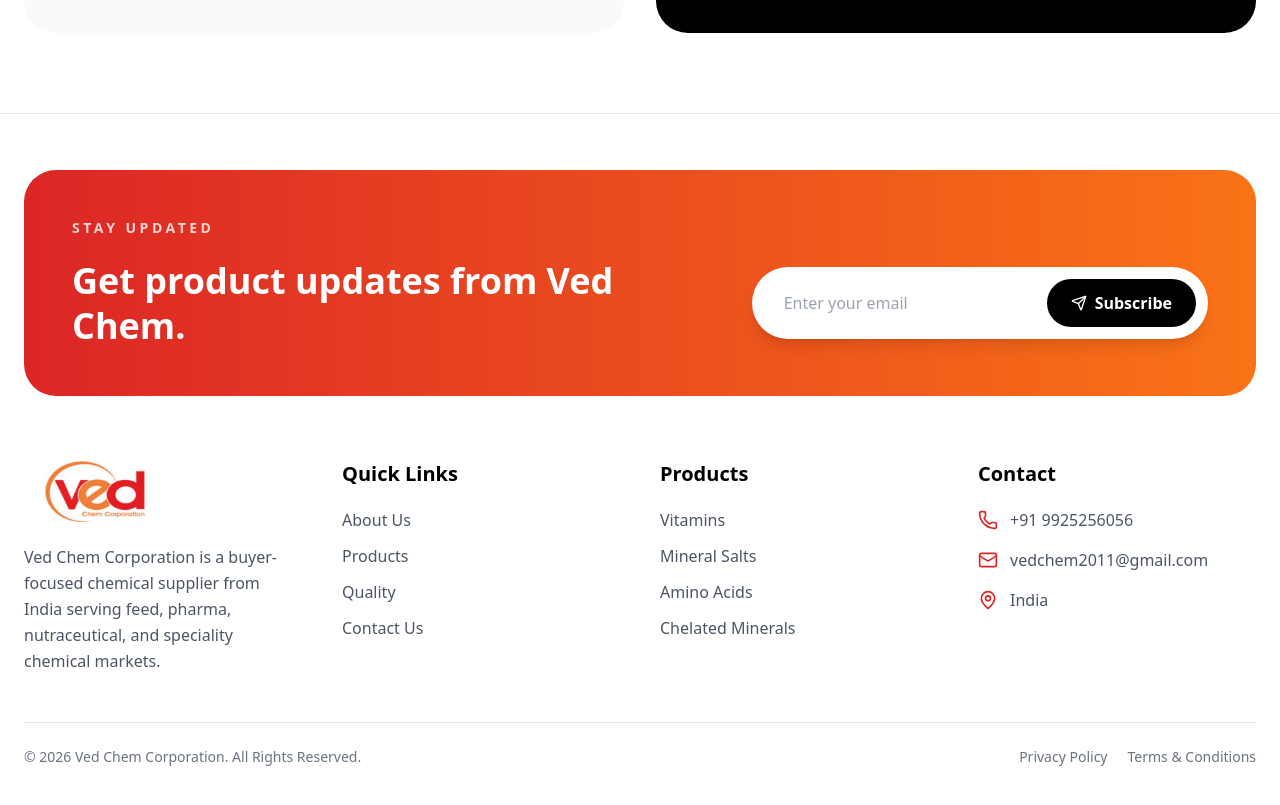
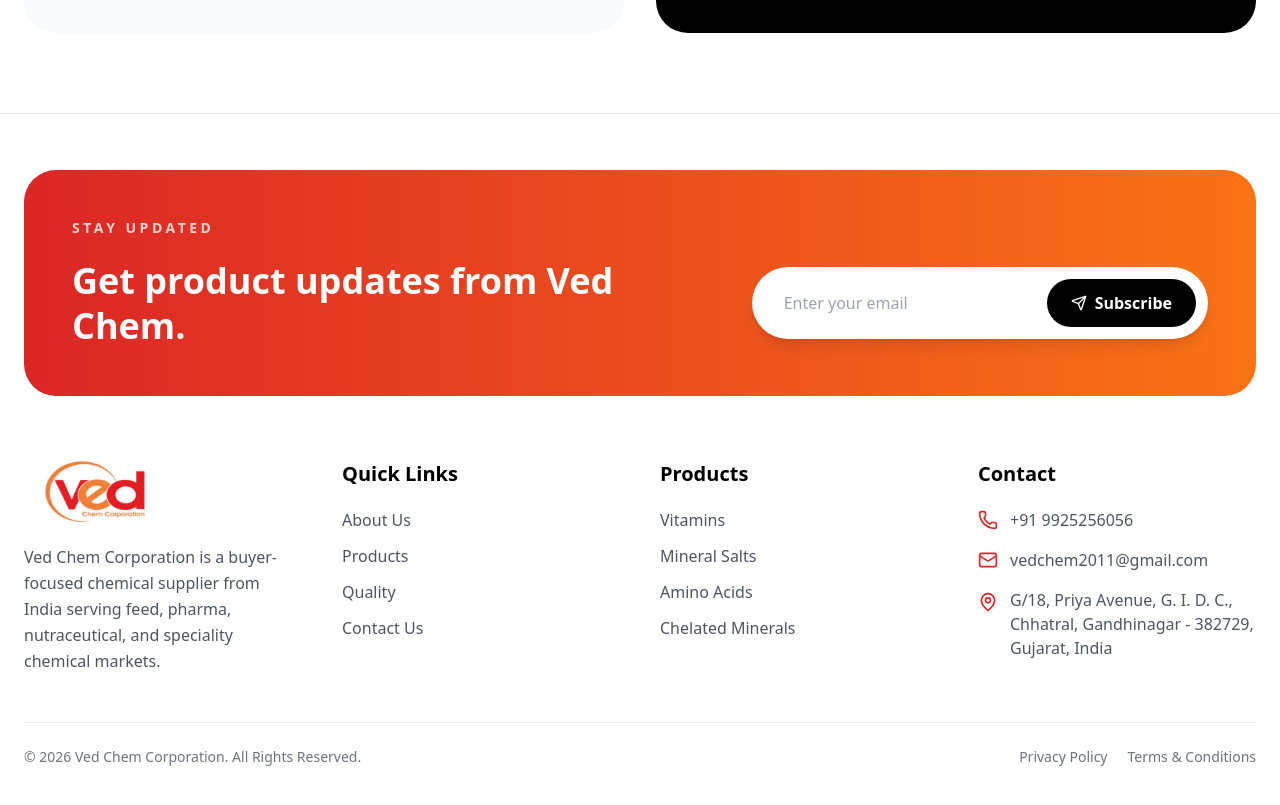
Before and after one commit to patelved3313/vedchem-redesign, a Next.js app: page /en/infrastructure in a window 1280 px wide. Shown: the part 1015-1820 px from the top of the page. Built offline with nearby package versions, Linux system fonts and the light colour scheme.

Commit message:
Update Footer.tsx

```diff
--- a/components/Footer.tsx
+++ b/components/Footer.tsx
@@ -58,21 +58,43 @@
             </div>
           </div>
 
+          {/* UPDATED CONTACT SECTION */}
           <div>
             <h3 className="text-xl font-black text-black">Contact</h3>
             <div className="mt-5 space-y-4 text-gray-600">
-              <p className="flex items-center gap-3">
+
+              <a
+                href="tel:+919925256056"
+                className="flex items-center gap-3 hover:text-red-600"
+              >
                 <Phone className="h-5 w-5 text-red-600" />
                 +91 9925256056
-              </p>
-              <p className="flex items-center gap-3">
+              </a>
+
+              <a
+                href="mailto:vedchem2011@gmail.com"
+                className="flex items-center gap-3 hover:text-red-600"
+              >
                 <Mail className="h-5 w-5 text-red-600" />
                 vedchem2011@gmail.com
-              </p>
-              <p className="flex items-center gap-3">
-                <MapPin className="h-5 w-5 text-red-600" />
-                India
-              </p>
+              </a>
+
+              <a
+                href="https://www.google.com/maps/search/?api=1&query=Ved%20Chem%20Corporation%20G%2F18%20Priya%20Avenue%20GIDC%20Chhatral%20Gandhinagar%20382729%20Gujarat%20India"
+                target="_blank"
+                rel="noopener noreferrer"
+                className="flex items-start gap-3 hover:text-red-600"
+              >
+                <MapPin className="mt-1 h-5 w-5 text-red-600" />
+                <span>
+                  G/18, Priya Avenue, G. I. D. C.,
+                  <br />
+                  Chhatral, Gandhinagar - 382729,
+                  <br />
+                  Gujarat, India
+                </span>
+              </a>
+
             </div>
           </div>
         </div>
```
